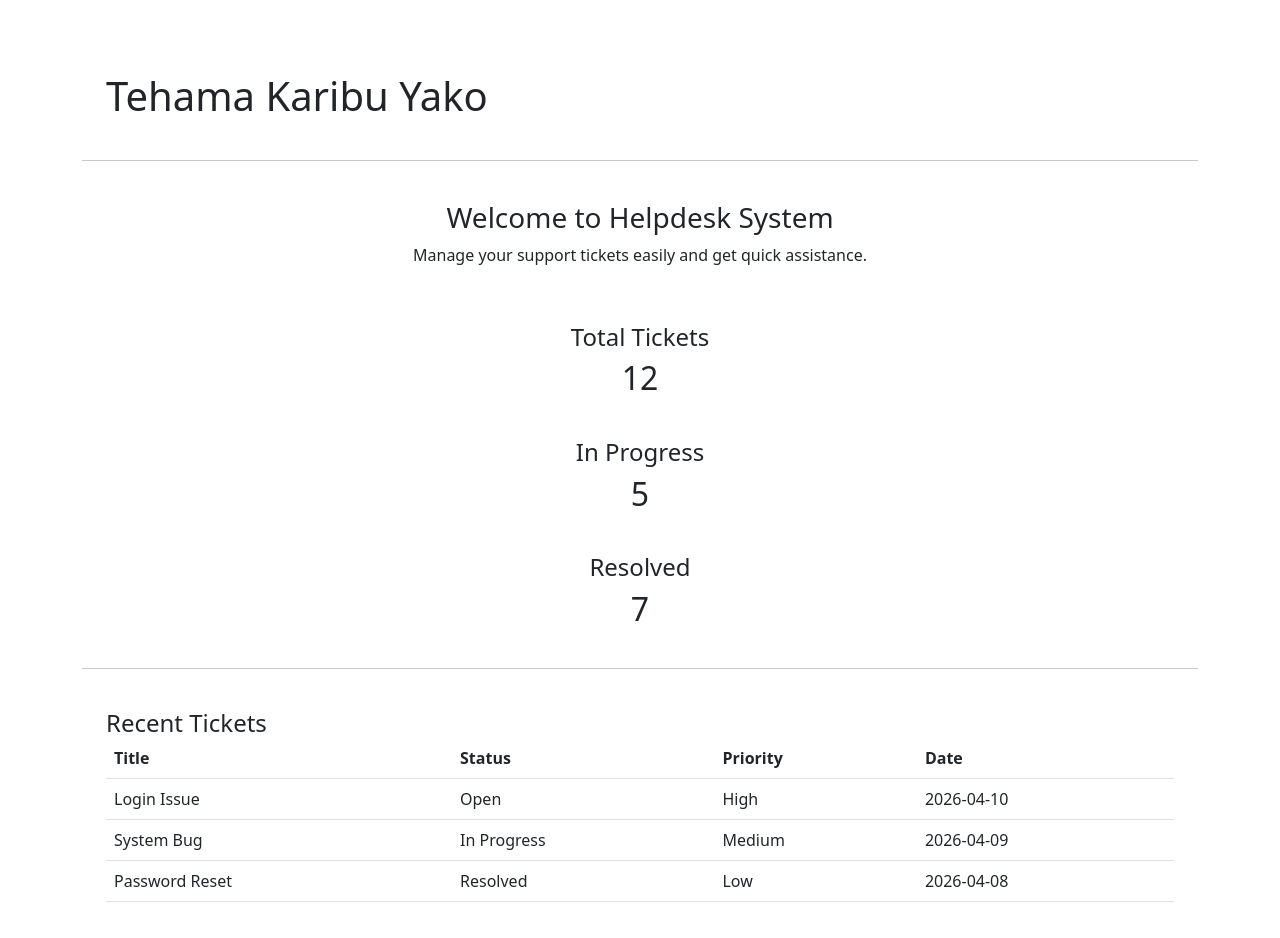
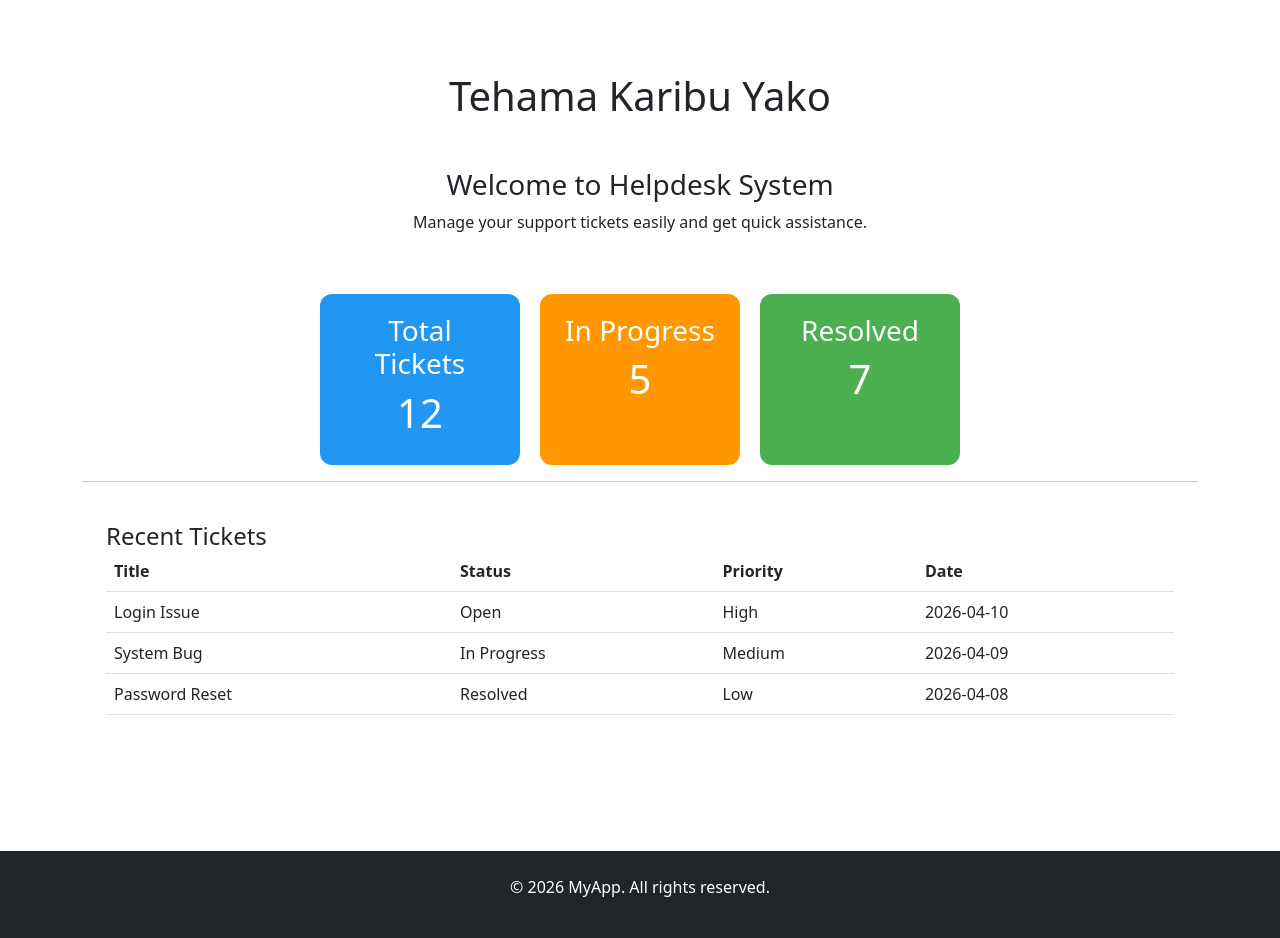
Before and after one commit to tbwahacker/helpdesk_gst, a Django app: page / in a window 1280 px wide. Shown: the part 56-994 px from the top of the page. Run offline with Django 5.2, Linux system fonts and the light colour scheme.

Commit message:
Sada (#22)
* change 2024 to 2026

* create a card

```diff
--- a/templates/index.html
+++ b/templates/index.html
@@ -3,14 +3,13 @@
 
 <div class="mdc-layout-grid__cell stretch-card mdc-layout-grid__cell--span-12">
     <div class="mdc-card p-4">
-        <div class="d-flex justify-content-between align-items-center">
+        <div class="card-title mb-0" style="text-align: center;">
             <h1 class="card-title mb-0">Tehama Karibu Yako</h1>
 
         </div>
     </div>
 </div>
 
-<hr>
 
 <!-- Welcome Section -->
 <div class="mdc-layout-grid__inner">
@@ -23,28 +22,25 @@
     </div>
 
     <!-- Stats Cards -->
-    <div class="mdc-layout-grid__cell mdc-layout-grid__cell--span-4">
-        <div class="mdc-card p-3 text-center">
-            <h4> Total Tickets</h4>
-            <h2>12</h2>
-        </div>
+<div style="display: flex; gap: 20px; justify-content: center; margin-top: 20px;">
+
+    <div style="background:#2196f3; color:white; padding:20px; border-radius:12px; width:200px; text-align:center;">
+        <h3>Total Tickets</h3>
+        <h1>12</h1>
     </div>
 
-    <div class="mdc-layout-grid__cell mdc-layout-grid__cell--span-4">
-        <div class="mdc-card p-3 text-center">
-            <h4>In Progress</h4>
-            <h2>5</h2>
-        </div>
+    <div style="background:#ff9800; color:white; padding:20px; border-radius:12px; width:200px; text-align:center;">
+        <h3>In Progress</h3>
+        <h1>5</h1>
     </div>
 
-    <div class="mdc-layout-grid__cell mdc-layout-grid__cell--span-4">
-        <div class="mdc-card p-3 text-center">
-            <h4>Resolved</h4>
-            <h2>7</h2>
-        </div>
+    <div style="background:#4caf50; color:white; padding:20px; border-radius:12px; width:200px; text-align:center;">
+        <h3>Resolved</h3>
+        <h1>7</h1>
     </div>
 
 </div>
+
 
 <hr>
 
```
